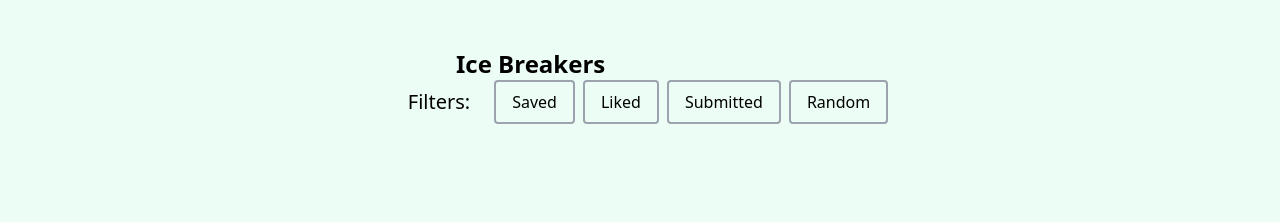
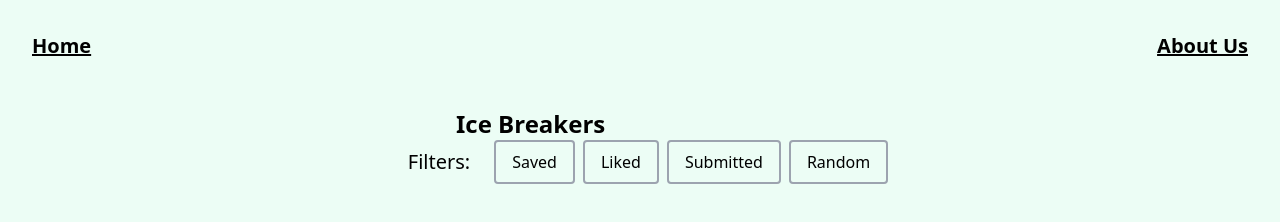
Before and after one commit to sCeNIK33/final_project, a website: page account.html in a window 1280 px wide. Drawn offline with nearby package versions, Linux system fonts and the light colour scheme; no server answers.

Commit message:
added header to page

```diff
--- a/account.html
+++ b/account.html
@@ -11,6 +11,21 @@
 
 
 <body class="bg-green-50 mt:p-16 p-4">
+  <div class="mt:p-16 p-4 md:space-x-4">
+    <div class="flex">
+      <h1 class="w-1/2 font-bold text-xl">
+        <a href="index.html">
+          <span class="text-black underline">Home</span>
+        </a>
+      </h1>
+      <p class="w-1/2 text-right text-xl text-purple-500 xl:text-black">
+        <a href="aboutUs.html">
+          <span class="text-black font-bold underline">About Us</span>
+        </a>
+      </p>
+
+    </div>
+  </div>
   <div class="py-8 md:px-32 px-0 md:w-1/2 w-full mx-auto">
 
     <div class="flex items-center">
```
